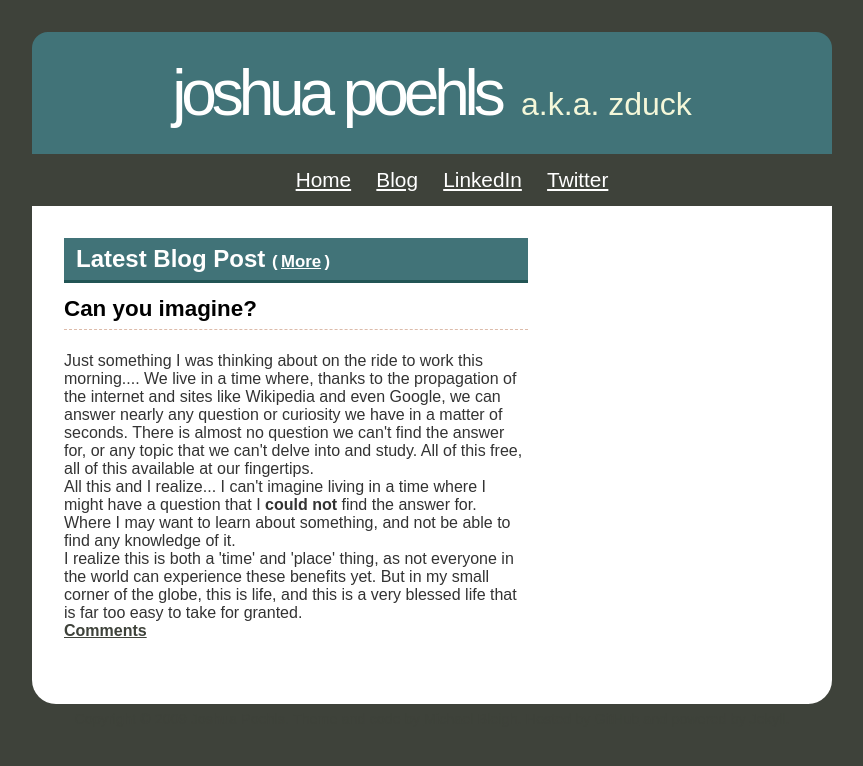
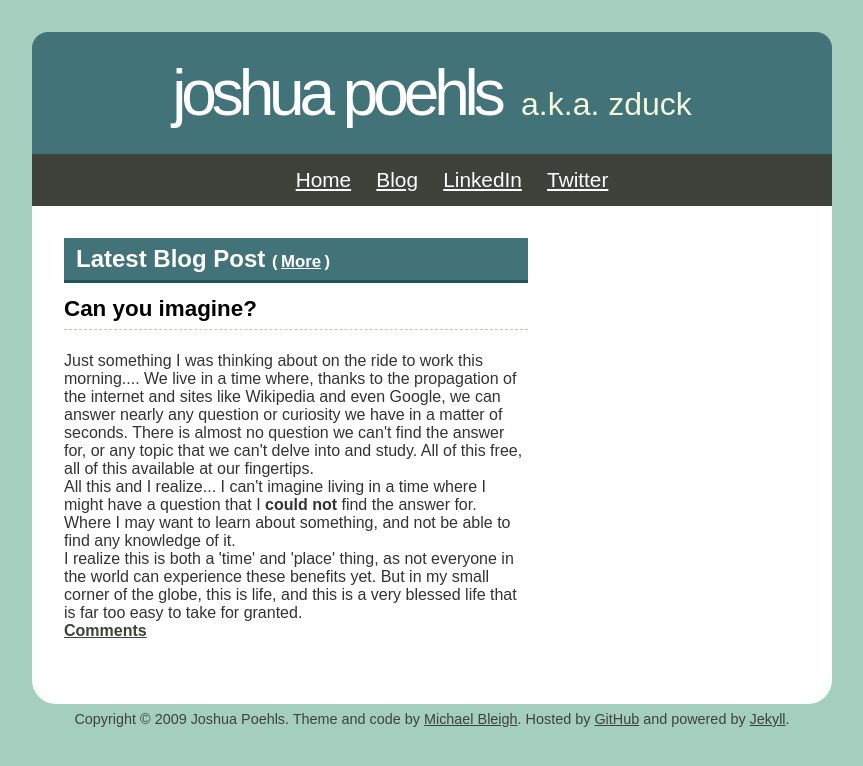
Before and after one commit to jpoehls/old-zduck-web, a Jekyll site: the page built from index.html, in a window 1280 px wide. Shown: the top 766 px of the page, without its empty margins (208-1071 px from the left). Built offline with Jekyll 4.4.1, drawn with Linux system fonts in a browser that asks for light colours; comment, search, counter and statistics services are not loaded.

Commit message:
undoing css mod. yikes! terrible...

```diff
--- a/stylesheets/master.css
+++ b/stylesheets/master.css
@@ -1,7 +1,7 @@
 body {
   font-family: Arial, sans-serif;
-  background: #3E423A;
-  color: #fff;
+  background: #A4CFBE;
+  color: #6C6E58;
 }
 
 .more { font-size: 0.7em;}
```
